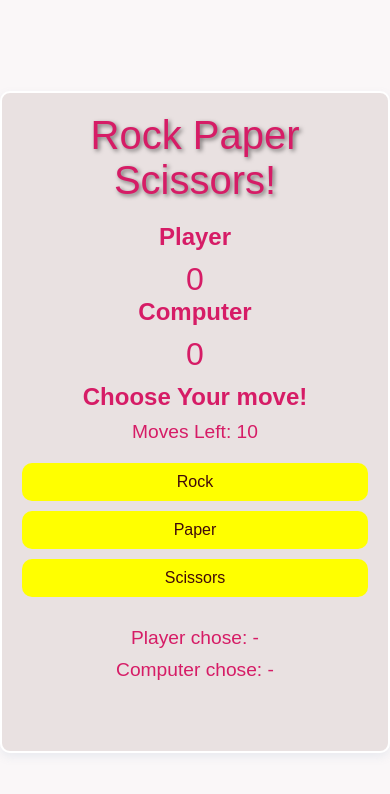
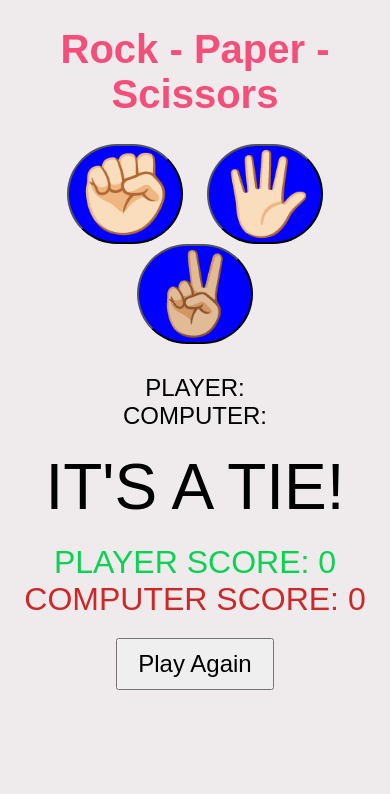
Before and after one commit to anyaagarwal5/Rock-paper-Scissors-game, a plain HTML site: page index.html in a window 390 px wide. Drawn offline with Linux system fonts and the light colour scheme.

Commit message:
update css styling

```diff
--- a/index.html
+++ b/index.html
@@ -3,52 +3,27 @@
 <head>
     <meta charset="UTF-8">
     <meta name="viewport" content="width=device-width, initial-scale=1.0">
-    <title>Rock Paper Scissors</title>
+    <title>Rock - Paper - Scissors</title>
     <link rel="stylesheet" href="styles.css">
 </head>
 <body>
-    <section class="game">
-        <div class="title">
-             Rock Paper Scissors!
-        </div>
-        <div class="score">
-            <div class="playerScore">
-                <h2>Player</h2>
-                <p class="p-count count">0</p>
-            </div>
+    <h1>Rock - Paper - Scissors</h1>
 
-            <div class="computerScore">
-                <h2>Computer</h2>
-                <p class="c-count count">0</p>
-            </div>
-        </div>
-        <div class="move">
-            Choose Your move!
-        </div>
-        <div class="movesleft">Moves Left: 10</div>
+    <div id="choices" class="choices">
+        <button onclick="playGame('rock')">✊🏻</button>
+        <button onclick="playGame('paper')">🖐🏻</button>
+        <button onclick="playGame('scissors')">✌🏼</button>
+    </div>
 
-        <div class="options">
-            <button class="rock">Rock</button>
-            <button class="paper">Paper</button>
-            <button class="scissor">Scissors</button>
-        </div>
+    <div id="playerDisplay">PLAYER: </div>
+    <div id="computerDisplay">COMPUTER: </div>
+    <div id="resultDisplay">IT'S A TIE!</div>
 
-        <div class="chosen-moves">
-            <div class="player-move">
-                Player chose: <span class="player-chosen">-</span>
-            </div>
-            <div class="computer-move">
-                Computer chose: <span class="computer-chosen">-</span>
-            </div>
-        </div>
+    <div id="playerScoreDisplay" class="scoreDisplay greenText">PLAYER SCORE: 0</div>
+    <div id="computerScoreDisplay" class="scoreDisplay redText">COMPUTER SCORE: 0</div>
 
-        <div class="result"></div>
-
-        <button class="reload">Reload</button>
-
-    </section>
+    <button id="playAgainButton" onclick="resetGame()">Play Again</button>
 
     <script src="index.js"></script>
-
 </body>
 </html>
--- a/index.js
+++ b/index.js
@@ -1,126 +1,48 @@
-// Complete logic of game inside this function
-const game = () => {
-    let playerScore = 0;
-    let computerScore = 0;
-    let moves = 0;
+const choices = ["rock", "paper", "scissors"];
 
-    // Function to play the game
-    const playGame = () => {
-        const rockBtn = document.querySelector('.rock');
-        const paperBtn = document.querySelector('.paper');
-        const scissorBtn = document.querySelector('.scissor');
-        const playerOptions = [rockBtn, paperBtn, scissorBtn];
-        const computerOptions = ['rock', 'paper', 'scissors'];
+const playerDisplay = document.getElementById("playerDisplay");
+const computerDisplay = document.getElementById("computerDisplay");
+const resultDisplay = document.getElementById("resultDisplay");
+const playerScoreDisplay = document.getElementById("playerScoreDisplay");
+const computerScoreDisplay = document.getElementById("computerScoreDisplay");
 
-        // Function to start playing game
-        playerOptions.forEach(option => {
-            option.addEventListener('click', function () {
-                const movesLeft = document.querySelector('.movesleft');
-                moves++;
-                movesLeft.innerText = `Moves Left: ${10 - moves}`;
+let playerScore = 0;
+let computerScore = 0;
 
-                const choiceNumber = Math.floor(Math.random() * 3);
-                const computerChoice = computerOptions[choiceNumber];
+function playGame(playerChoice) {
+    const computerChoice = choices[Math.floor(Math.random() * 3)];
 
-                // Display the chosen moves
-                displayChosenMoves(this.innerText.toLowerCase(), computerChoice);
+    let result = "";
 
-                // Function to check who wins
-                winner(this.innerText.toLowerCase(), computerChoice);
+    if (playerChoice === computerChoice) {
+        result = "IT'S A TIE!";
+    } else if (
+        (playerChoice === "rock" && computerChoice === "scissors") ||
+        (playerChoice === "paper" && computerChoice === "rock") ||
+        (playerChoice === "scissors" && computerChoice === "paper")
+    ) {
+        result = "YOU WIN!";
+        playerScore++;
+    } else {
+        result = "COMPUTER WINS!";
+        computerScore++;
+    }
 
-                // Calling gameOver function after 10 moves
-                if (moves == 10) {
-                    gameOver(playerOptions, movesLeft);
-                }
-            });
-        });
-    };
+    playerDisplay.textContent = `PLAYER: ${playerChoice.toUpperCase()}`;
+    computerDisplay.textContent = `COMPUTER: ${computerChoice.toUpperCase()}`;
+    resultDisplay.textContent = result;
 
-    // Function to display chosen moves
-    const displayChosenMoves = (player, computer) => {
-        const playerChosenElement = document.querySelector('.player-chosen');
-        const computerChosenElement = document.querySelector('.computer-chosen');
+    playerScoreDisplay.textContent = `PLAYER SCORE: ${playerScore}`;
+    computerScoreDisplay.textContent = `COMPUTER SCORE: ${computerScore}`;
+}
 
-        playerChosenElement.textContent = player.charAt(0).toUpperCase() + player.slice(1);
-        computerChosenElement.textContent = computer.charAt(0).toUpperCase() + computer.slice(1);
-    };
+function resetGame() {
+    playerScore = 0;
+    computerScore = 0;
 
-    // Function to decide winner
-    const winner = (player, computer) => {
-        const result = document.querySelector('.result');
-        const playerScoreBoard = document.querySelector('.p-count');
-        const computerScoreBoard = document.querySelector('.c-count');
-
-        if (player === computer) {
-            result.textContent = 'Tie';
-        } else if (player === 'rock') {
-            if (computer === 'paper') {
-                result.textContent = 'Computer Won';
-                computerScore++;
-                computerScoreBoard.textContent = computerScore;
-            } else {
-                result.textContent = 'Player Won';
-                playerScore++;
-                playerScoreBoard.textContent = playerScore;
-            }
-        } else if (player === 'scissors') {
-            if (computer === 'rock') {
-                result.textContent = 'Computer Won';
-                computerScore++;
-                computerScoreBoard.textContent = computerScore;
-            } else {
-                result.textContent = 'Player Won';
-                playerScore++;
-                playerScoreBoard.textContent = playerScore;
-            }
-        } else if (player === 'paper') {
-            if (computer === 'scissors') {
-                result.textContent = 'Computer Won';
-                computerScore++;
-                computerScoreBoard.textContent = computerScore;
-            } else {
-                result.textContent = 'Player Won';
-                playerScore++;
-                playerScoreBoard.textContent = playerScore;
-            }
-        }
-    };
-
-    // Function to run when game is over
-    const gameOver = (playerOptions, movesLeft) => {
-        const chooseMove = document.querySelector('.move');
-        const result = document.querySelector('.result');
-        const reloadBtn = document.querySelector('.reload');
-
-        playerOptions.forEach(option => {
-            option.style.display = 'none';
-        });
-
-        chooseMove.innerText = 'Game Over!!';
-        movesLeft.style.display = 'none';
-
-        if (playerScore > computerScore) {
-            result.style.fontSize = '2rem';
-            result.innerText = 'You Won The Game';
-            result.style.color = '#308D46';
-        } else if (playerScore < computerScore) {
-            result.style.fontSize = '2rem';
-            result.innerText = 'You Lost The Game';
-            result.style.color = 'red';
-        } else {
-            result.style.fontSize = '2rem';
-            result.innerText = 'Tie';
-            result.style.color = 'grey';
-        }
-        reloadBtn.innerText = 'Restart';
-        reloadBtn.style.display = 'flex';
-        reloadBtn.addEventListener('click', () => {
-            window.location.reload();
-        });
-    };
-
-    // Calling playGame function inside game
-    playGame();
-};
-// Calling the game function
-game();
+    playerDisplay.textContent = "PLAYER: ";
+    computerDisplay.textContent = "COMPUTER: ";
+    resultDisplay.textContent = "IT'S A TIE!";
+    playerScoreDisplay.textContent = "PLAYER SCORE: 0";
+    computerScoreDisplay.textContent = "COMPUTER SCORE: 0";
+}
--- a/styles.css
+++ b/styles.css
@@ -1,149 +1,61 @@
-* {
-    padding: 0;
+body {
+    font-family: Arial, sans-serif;
+    font-weight: normal;
+    background-color: hsl(345, 12%, 93%);
+    display: flex;
+    flex-direction: column;
+    text-align: center;
     margin: 0;
-    box-sizing: border-box;
-    font-family: 'Arial', sans-serif;
+    align-items: center;
 }
 
-body {
-    background: #faf7f8;
-    color: #d61c66;
-    display: flex;
-    justify-content: center;
-    align-items: center;
-    height: 100vh;
+h1 {
+    font-size: 2.5rem; /* Reduced from 2.5rem */
+    color: hsl(344, 87%, 63%);
 }
 
-.game {
-    display: flex;
-    flex-direction: column;
-    justify-content: center;
-    align-items: center;
-    padding: 20px;
-    border: 2px solid #ffffff;
-    border-radius: 10px;
-    box-shadow: 0 4px 8px rgba(232, 233, 238, 0.907);
-    background: rgba(231, 222, 222, 0.875)
+.choices {
+    margin-bottom: 30px;
 }
 
-.title {
-    font-size: 3rem;
-    margin-bottom: 20px;
-    text-shadow: 2px 2px 4px rgba(0, 0, 0, 0.5);
+.choices button {
+    font-size: 5rem; /* Reduced from 7.5rem */
+    min-width: 100px; /* Reduced from 160px */
+    margin: 0 10px;
+    border-radius: 150px; /* Reduced from 250px */
+    background-color: blue;
+    cursor: pointer;
+    transition: background-color 0.5s ease;
 }
 
-.score {
-    display: flex;
-    justify-content: space-around;
-    width: 100%;
-    margin-bottom: 20px;
+.choices button:hover {
+    background-color: rgb(68, 150, 88);
 }
 
-h2 {
-    margin: 0;
+#playerDisplay, #computerDisplay {
+    font-size: 1.5rem; /* Reduced from 2.5rem */
 }
 
-.p-count, .c-count {
-    text-align: center;
-    font-size: 2rem;
-    margin-top: 10px;
+#resultDisplay {
+    font-size: 4rem; /* Reduced from 5rem */
+    margin: 20px 0; /* Adjusted from 30px 0 */
 }
 
-.move {
-    font-size: 1.5rem;
-    font-weight: bold;
-    margin-bottom: 10px;
+.scoreDisplay {
+    font-size: 2rem; /* Reduced from 3rem */
 }
 
-.movesleft {
-    margin-bottom: 20px;
-    font-size: 1.2rem;
+.greenText {
+    color: rgb(12, 210, 84);
 }
 
-.options {
-    display: flex;
-    justify-content: space-around;
-    width: 100%;
-    margin-bottom: 20px;
+.redText {
+    color: rgb(204, 40, 40);
 }
 
-.rock, .paper, .scissor {
+#playAgainButton {
+    font-size: 1.5rem; /* Adjust the size as needed */
+    margin-top: 20px;
     padding: 10px 20px;
-    border-radius: 10px;
-    background: yellow;
-    outline: none;
-    border: none;
     cursor: pointer;
-    transition: background 0.3s ease, transform 0.3s ease;
-    font-size: 1rem;
-    color: #400a0a;
 }
-
-.rock:hover, .paper:hover, .scissor:hover {
-    background: #0056b3;
-    transform: scale(1.1);
-}
-
-.chosen-moves {
-    display: flex;
-    justify-content: space-between;
-    width: 100%;
-    margin-bottom: 20px;
-    font-size: 1.2rem;
-}
-
-.chosen-moves > div {
-    text-align: center;
-    width: 50%;
-}
-
-.reload {
-    display: none;
-    padding: 10px 20px;
-    background: #ffc107;
-    outline: none;
-    border: none;
-    border-radius: 10px;
-    cursor: pointer;
-    transition: background 0.3s ease, transform 0.3s ease;
-    font-size: 1rem;
-    color: #000000;
-}
-
-.reload:hover {
-    background: #e0a800;
-    transform: scale(1.1);
-}
-
-.result {
-    font-size: 1.2rem;
-    margin-top: 20px;
-    text-align: center;
-}
-
-/* Responsive Design */
-@media screen and (max-width: 612px) {
-    .title {
-        font-size: 2.5rem;
-        text-align: center;
-    }
-    .score {
-        flex-direction: column;
-        align-items: center;
-        margin-bottom: 10px;
-    }
-    .options {
-        flex-direction: column;
-    }
-    .rock, .paper, .scissor {
-        width: 100%;
-        margin-bottom: 10px;
-    }
-    .chosen-moves {
-        flex-direction: column;
-    }
-    .chosen-moves > div {
-        width: 100%;
-        margin-bottom: 10px;
-    }
-}
```
